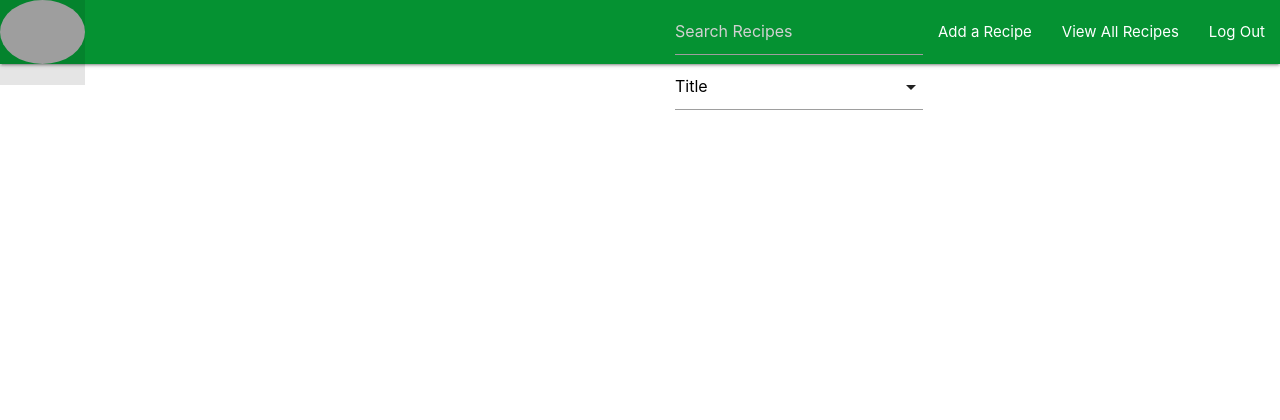
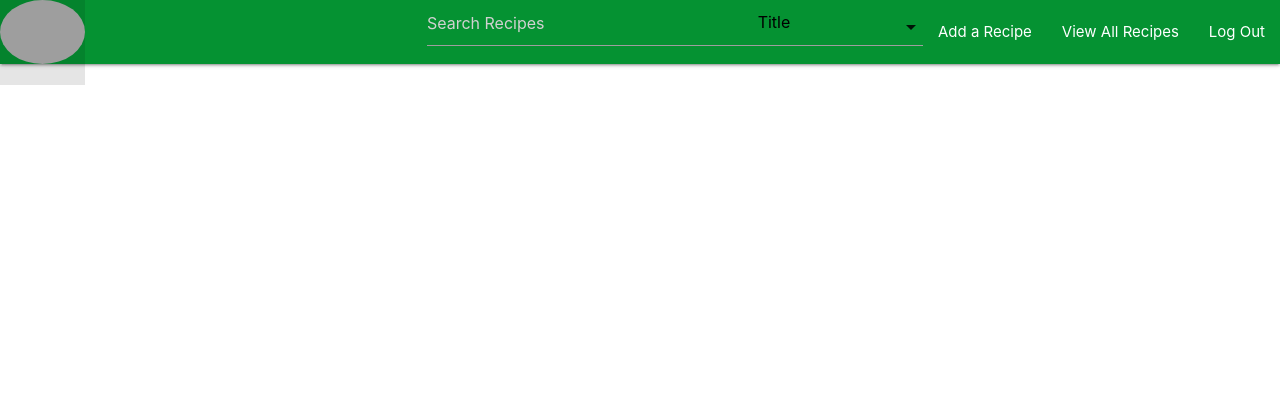
Before and after one commit to iballinger/Recipe-Thyme, a Django app: page / in a window 1280 px wide. Shown: the top 420 px of the page. Run offline with Django 4.2, Linux system fonts and the light colour scheme; the visitor is signed in with stand-in values (Sample User, id 1); grey boxes are pictures that could not be loaded.

Commit message:
Searchbar horizontal instead of vertical stacking

```diff
--- a/main_app/static/css/style.css
+++ b/main_app/static/css/style.css
@@ -4,7 +4,6 @@ body {
     min-height: 100vh;
     flex-direction: column;
     background-size: 1200px 1000px;
-
 }
 
 main {
--- a/main_app/templates/base.html
+++ b/main_app/templates/base.html
@@ -24,7 +24,7 @@
         <ul class="right">
           {% if user.is_authenticated %}
           <li>
-            <form class="searchback" method="POST" action="{% url 'search_recipes' %}">
+            <form class="searchback" method="POST" action="{% url 'search_recipes' %}" style="display:flex">
               {% csrf_token %}
               <input class="d-flex-search" autocomplete="off" type="search" placeholder="Search Recipes" name="searched">
               <select name="choice" id="id_choice">
```
Lines whose indentation alone changed are shown as unchanged.
